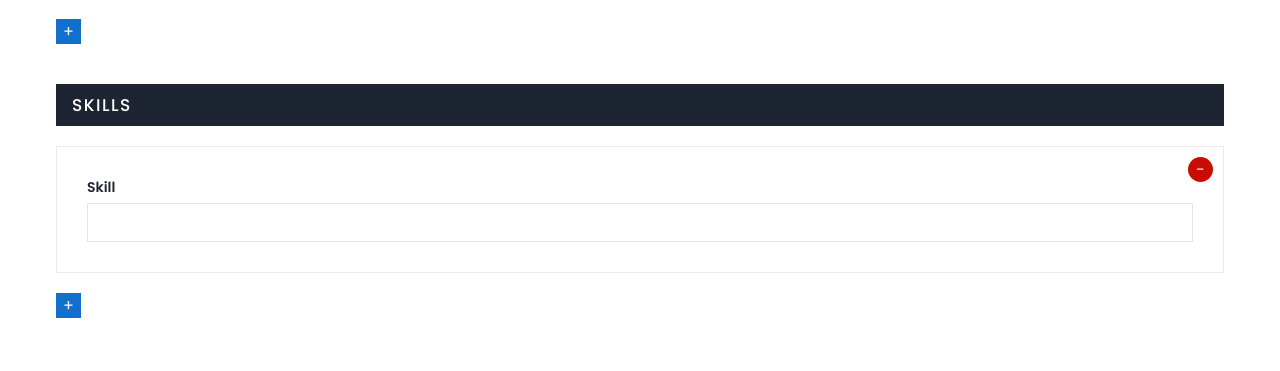
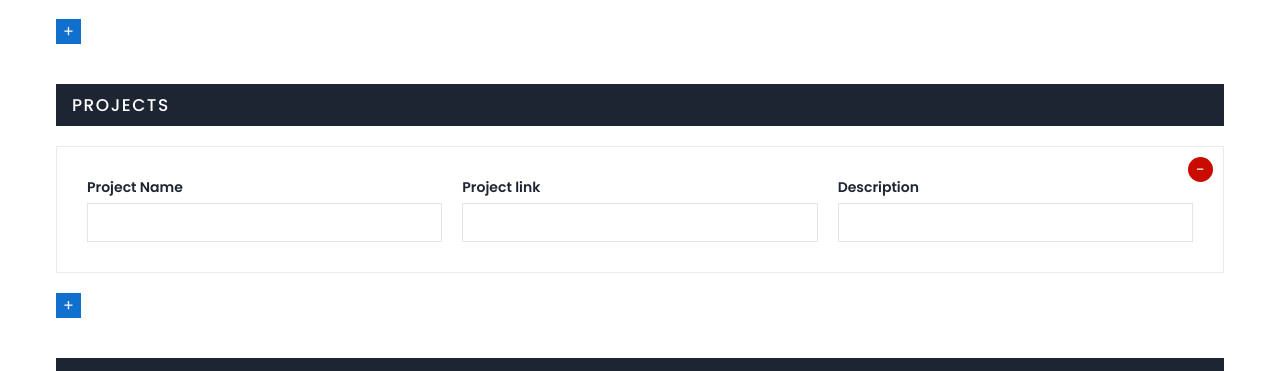
Before and after one commit to AlphaOumarDiall0/generateur-CV-ODC, a React (Vite) app: page / in a window 1280 px wide. Shown: the part 1516-1887 px from the top of the page. Built offline with nearby package versions, Linux system fonts and the light colour scheme.

Commit message:
ajout projects component

```diff
--- /dev/null
+++ b/src/components/formulaire/Projects.jsx
@@ -0,0 +1,41 @@
+
+function Projects() {
+  return <>
+    <div className="cv-form-blk">
+        <div className = "cv-form-row-title">
+            <h3>projects</h3>
+        </div>
+
+        <div className = "row-separator repeater">
+            <div className = "repeater" data-repeater-list = "group-d">
+                <div data-repeater-item>
+                    <div className = "cv-form-row cv-form-row-experience">
+                        <div className = "cols-3">
+                            <div className = "form-elem">
+                                <label htmlFor= "" className = "form-label">Project Name</label>
+                                <input name = "proj_title" type = "text" className = "form-control proj_title" id = "" />
+                                <span className="form-text"></span>
+                            </div>
+                            <div className = "form-elem">
+                                <label htmlFor= "" className = "form-label">Project link</label>
+                                <input name = "proj_link" type = "text" className = "form-control proj_link" id = "" />
+                                <span className="form-text"></span>
+                            </div>
+                            <div className = "form-elem">
+                                <label htmlFor= "" className = "form-label">Description</label>
+                                <input name = "proj_description" type = "text" className = "form-control proj_description" id = "" />
+                                <span className="form-text"></span>
+                            </div>
+                        </div>
+                        <button data-repeater-delete type = "button" className = "repeater-remove-btn">-</button>
+                    </div>
+                </div>
+            </div>
+            <button type = "button" data-repeater-create value = "Add" className = "repeater-add-btn">+</button>
+        </div>
+    </div>
+
+  </>
+}
+
+export default Projects
--- a/src/components/formulaire/Resume.jsx
+++ b/src/components/formulaire/Resume.jsx
@@ -5,6 +5,7 @@ import Skills from "./Skills"
 import Education from "./Education"
 import Experiences from "./Experiences"
 import Achievements from "./Achievements"
+import Projects from "./Projects"
 
 function Resume() {
 
@@ -54,6 +55,7 @@ function Resume() {
                                 <Achievements />
                                 <Experiences />
                                 <Education />
+                                <Projects />
                                 <Skills />
                         </div>
                     </form>
```
